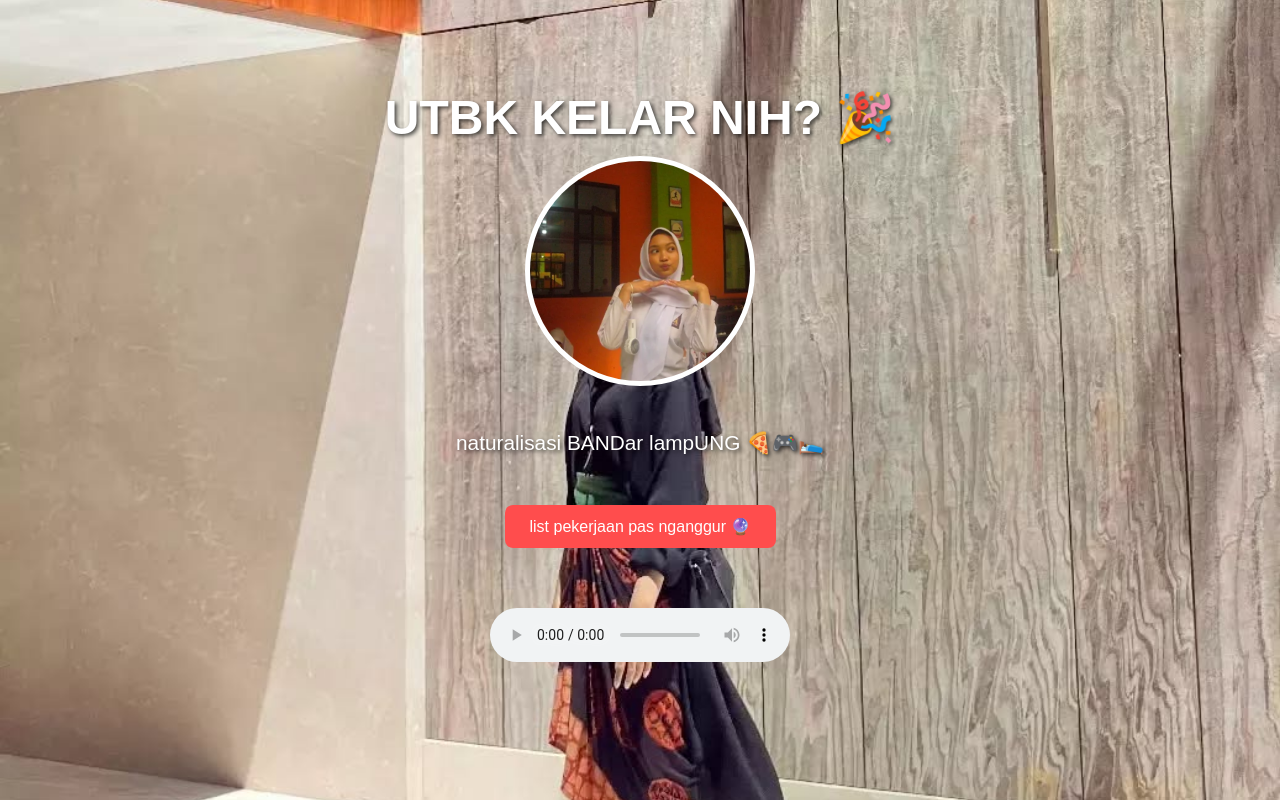
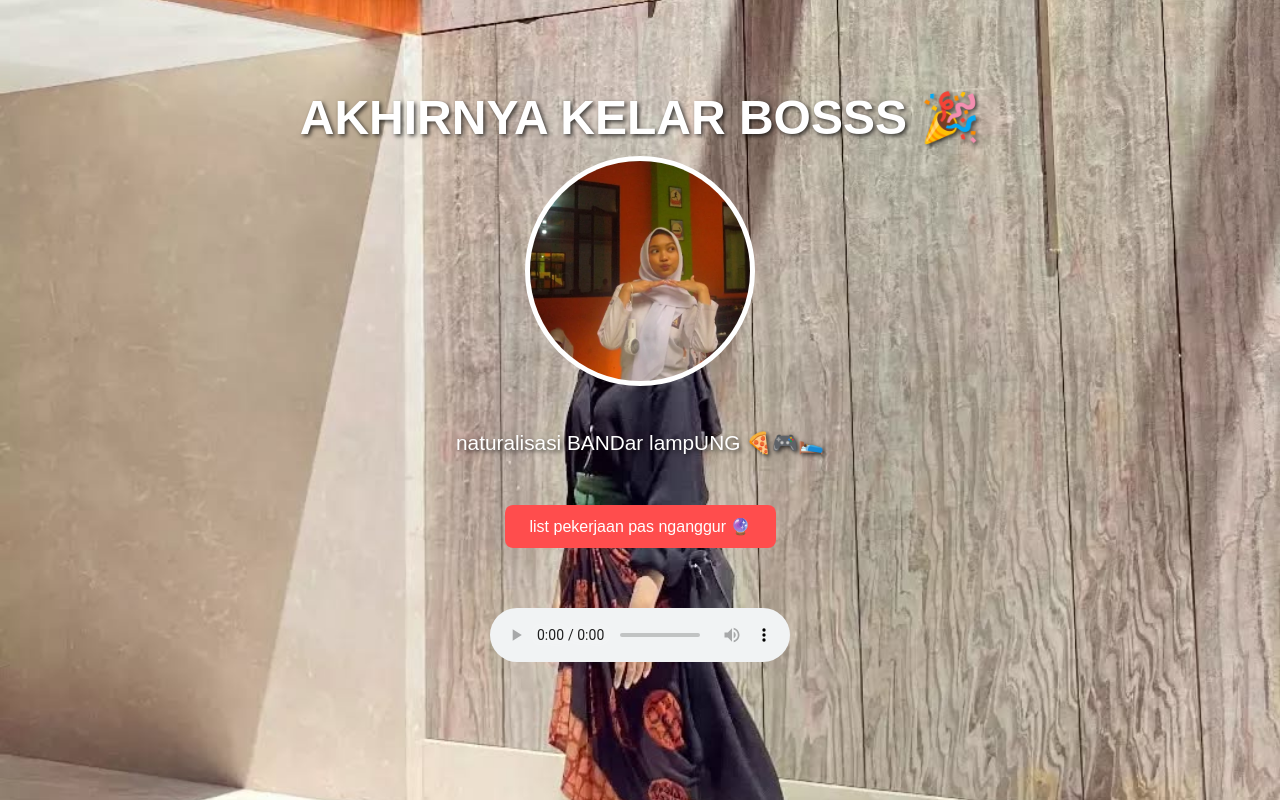
Before and after one commit to Naufaldy/nalaMPOENK, a plain HTML site: page index.html in a window 1280 px wide. Drawn offline with Linux system fonts and the light colour scheme.

Commit message:
Update index.html

```diff
--- a/index.html
+++ b/index.html
@@ -57,7 +57,7 @@
 </head>
 <body>
 
-  <h1>UTBK KELAR NIH? 🎉</h1>
+  <h1>AKHIRNYA KELAR BOSSS 🎉</h1>
 
   <!-- Foto Temen -->
   <img src="foto-temen.png" alt="Foto Temen Kamu">
```
